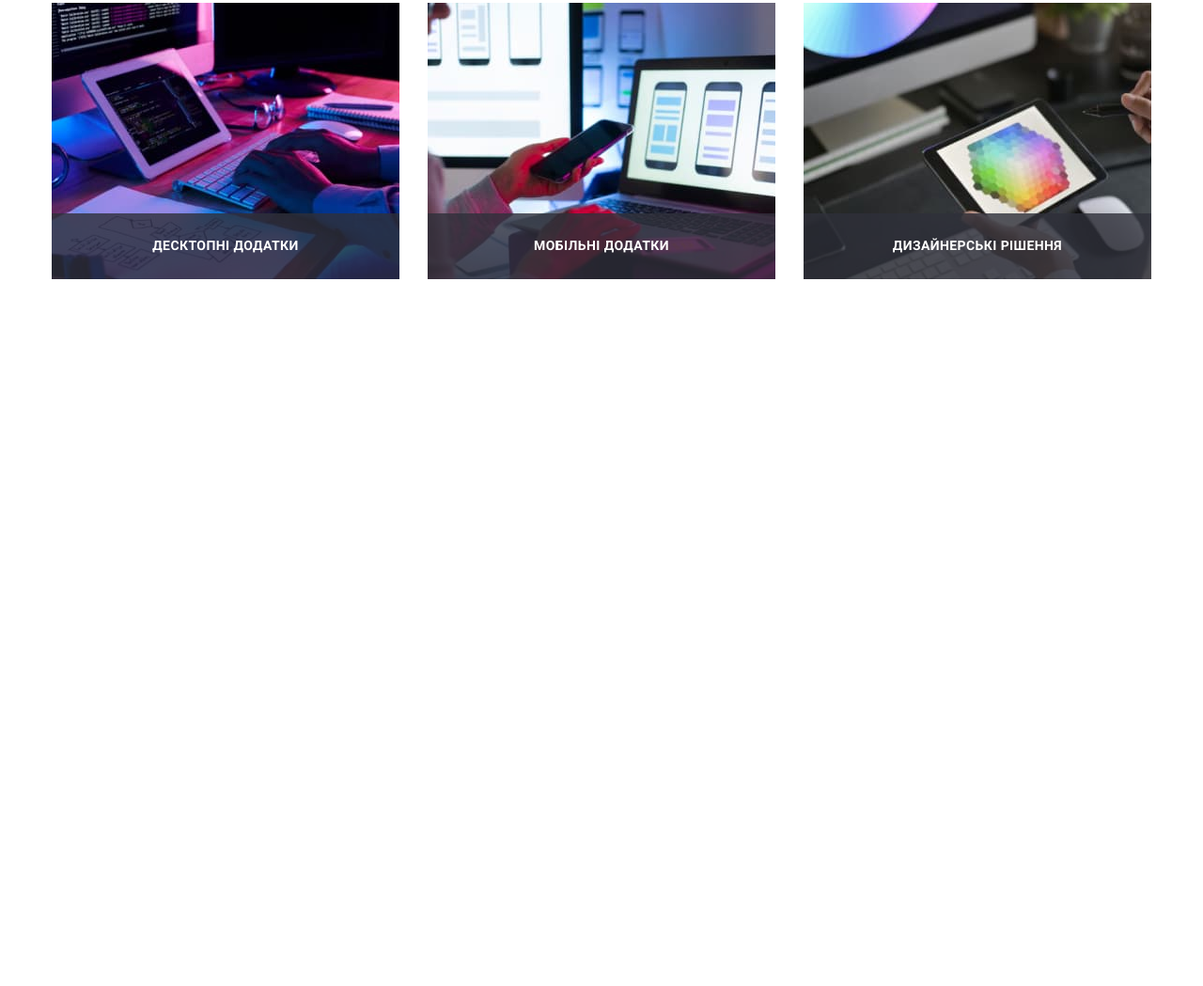
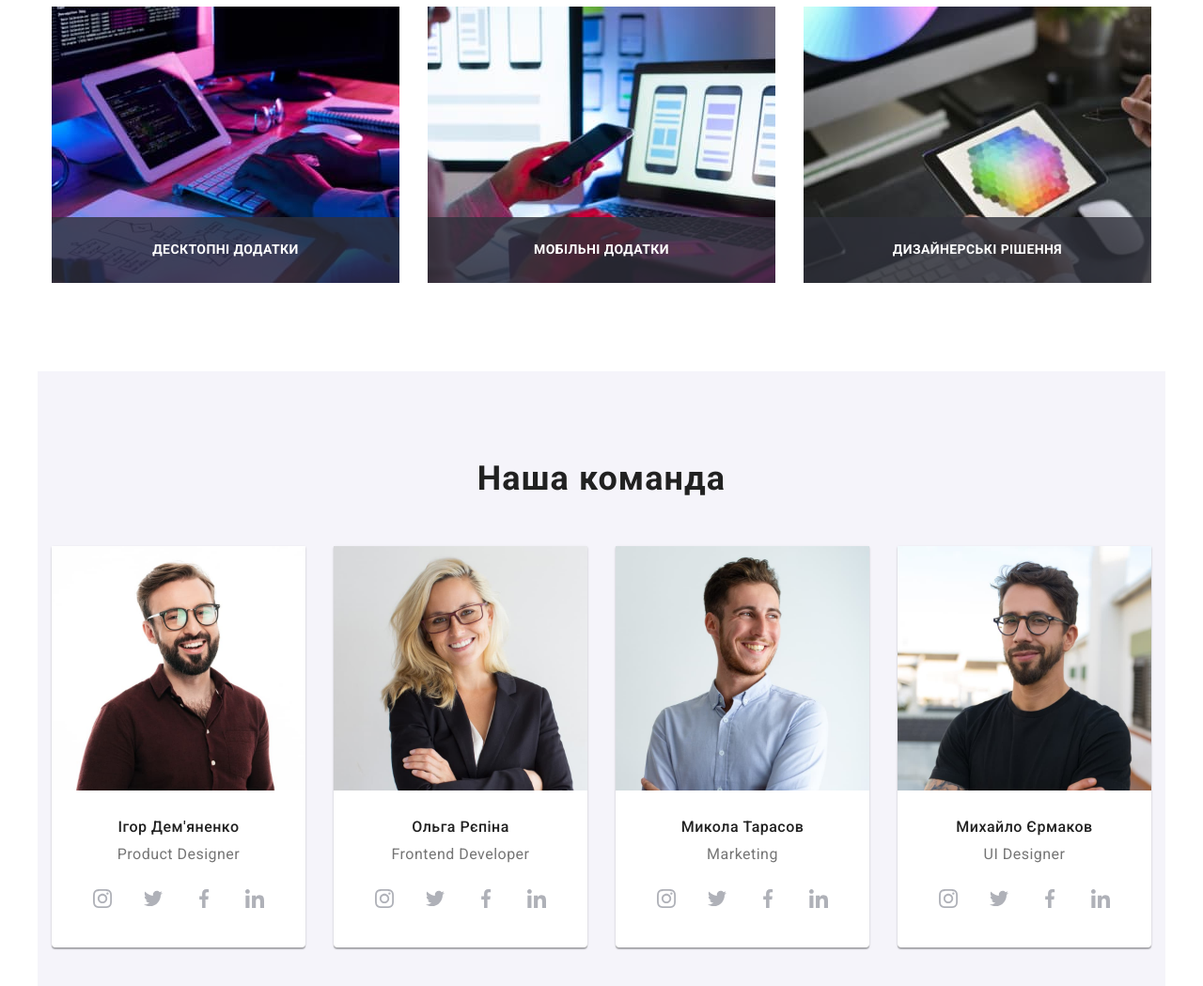
Before and after one commit to Alekstitula84/goit-markup-hw-08_test, a plain HTML site: page index.html in a window 1280 px wide. Shown: the part 525-1574 px from the top of the page at 94% size. Before the commit the page ends 916 px from the top, so only its background shows below. Drawn offline with nearby package versions, Linux system fonts and the light colour scheme.

Commit message:
done2 section

```diff
--- a/index.html
+++ b/index.html
@@ -153,7 +153,7 @@
         </div>
       </section>
       <!-- Команда -->
-      <!-- <section class="team section team--color">
+      <section class="team section team--color">
         <h2 class="top__title top__title--position">Наша команда</h2>
         <div class="team__container container">
           <ul class="brigade list">
@@ -322,7 +322,7 @@
             </li>
           </ul>
         </div>
-      </section> -->
+      </section>
       <!-- Постійні клієнти -->
       <!-- <section class="section">
       <div class="container">
--- a/sass/base/_reset.scss
+++ b/sass/base/_reset.scss
@@ -27,7 +27,7 @@ ol {
     padding-left: 0;
 }
 
-img, svg {
+img {
     display: block;
     width: 100%;
     max-width: 100%;
--- a/sass/components/_section.scss
+++ b/sass/components/_section.scss
@@ -8,7 +8,7 @@
             padding-top: 94px;
             padding-bottom: 94px;
             margin-left: auto;
-                margin-right: auto;
+            margin-right: auto;
         }
 
 
--- a/sass/layouts/_team.scss
+++ b/sass/layouts/_team.scss
@@ -2,16 +2,31 @@
     background: var(--team-background-color);
 }
 
-.team__container {
+// .team__container {
+//     display: flex;
+//     // max-height: 428px;
+// }
+
+.brigade {
     display: flex;
-    max-height: 428px;
+    flex-wrap: wrap;
+    gap: 30px;
 }
 
+.brigade__item {
+    width: 100%;
+    @media screen and (min-width: 768px) {
+        width: calc((100% - 30px) / 2);
+        }
+    @media screen and (min-width: 1200px) {
+            width: calc((100% - 90px) / 4);
+        }
+    background-color: var(--hero-title-color);
+        box-shadow: 0px 1px 3px rgba(0, 0, 0, 0.12),
+        0px 1px 1px rgba(0, 0, 0, 0.14),
+        0px 2px 1px rgba(0, 0, 0, 0.2);
+        border-radius: 0px 0px 4px 4px;
 
-
-.brigade__item {
-    background-color: var(--hero-title-color);
-    width: calc((100% - 90px) / 4);
 }
 
 .brigade__foto {
@@ -27,16 +42,6 @@
     margin-bottom: 10px;
 }
 
-.brigade {
-    display: flex;
-    gap: 30px;
-}
-
-.brigade__item {
-    box-shadow: 0px 1px 3px rgba(0, 0, 0, 0.12), 0px 1px 1px rgba(0, 0, 0, 0.14),
-        0px 2px 1px rgba(0, 0, 0, 0.2);
-    border-radius: 0px 0px 4px 4px;
-}
 
 .brigade__pos {
     font-weight: 400;
```
Also changed, not shown: css/main.css, css/main.min.css, 2 other files.
